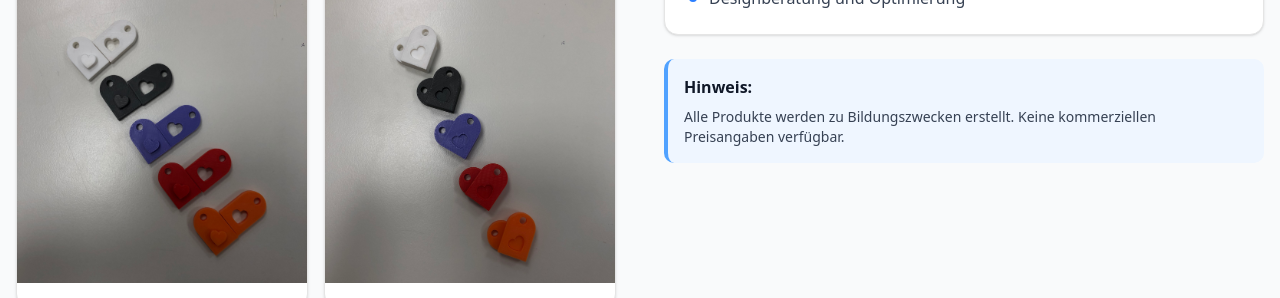
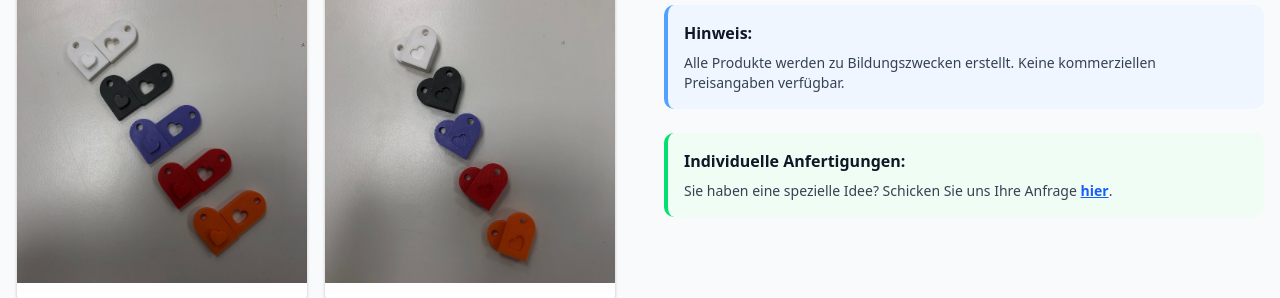
Before and after one commit to Dominik2708/D4M, a Next.js app: page / in a window 1280 px wide. Shown: the part 1640-1938 px from the top of the page. Built offline with nearby package versions, Linux system fonts and the light colour scheme.

Commit message:
Added custom order information in the ProductsSection component.

```diff
--- a/src/components/features/products/ProductsSection.tsx
+++ b/src/components/features/products/ProductsSection.tsx
@@ -1,6 +1,7 @@
 import { Card, CardContent, CardHeader, CardTitle } from '@/components/ui/card';
 import { Badge } from '@/components/ui/badge';
 import Image from 'next/image';
+import Link from 'next/link';
 
 const productCategories = [
   {
@@ -106,6 +107,7 @@ export function ProductsSection() {
                   </Card>
 
                   {categoryIndex === 0 && (
+                    <>
                       <div className="bg-blue-50 border-l-4 border-blue-400 p-4 rounded-lg">
                         <h4 className="font-semibold text-gray-900 mb-2">Hinweis:</h4>
                         <p className="text-gray-700 text-sm">
@@ -113,6 +115,13 @@ export function ProductsSection() {
                           Preisangaben verfügbar.
                         </p>
                       </div>
+                      <div className="bg-green-50 border-l-4 border-green-400 p-4 rounded-lg">
+                        <h4 className="font-semibold text-gray-900 mb-2">Individuelle Anfertigungen:</h4>
+                        <p className="text-gray-700 text-sm">
+                          Sie haben eine spezielle Idee? Schicken Sie uns Ihre Anfrage <Link href="/#contact" className="font-semibold text-blue-600 underline">hier</Link>.
+                        </p>
+                      </div>
+                    </>
                   )}
 
                   {categoryIndex === 1 && (
```
Lines whose indentation alone changed are shown as unchanged.
